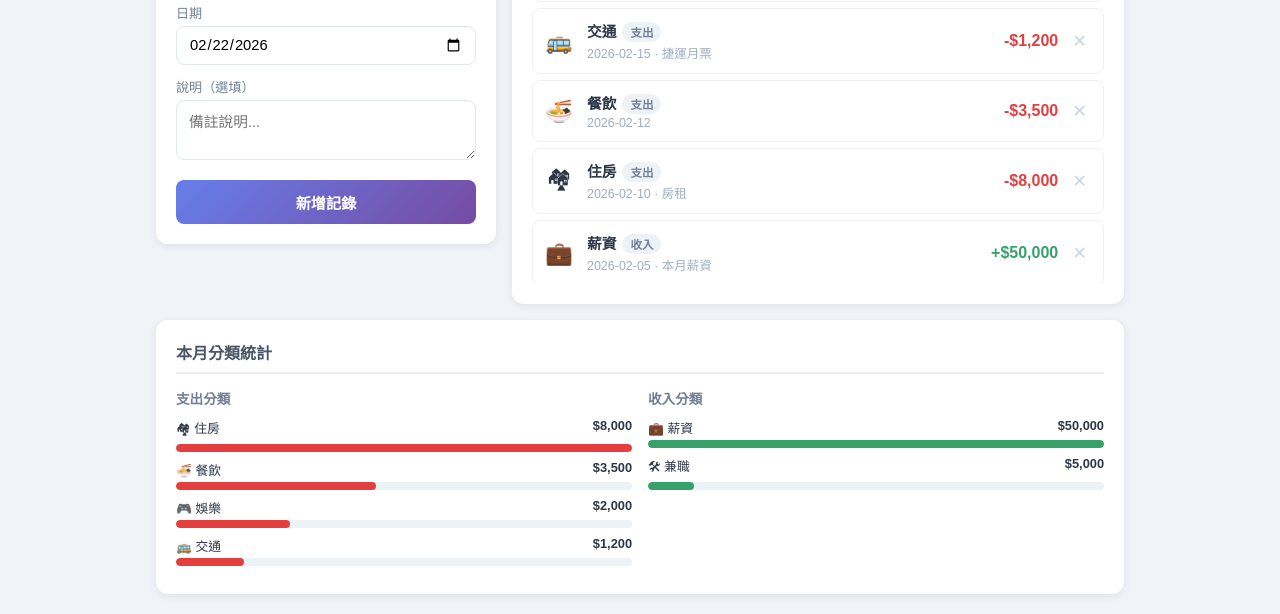
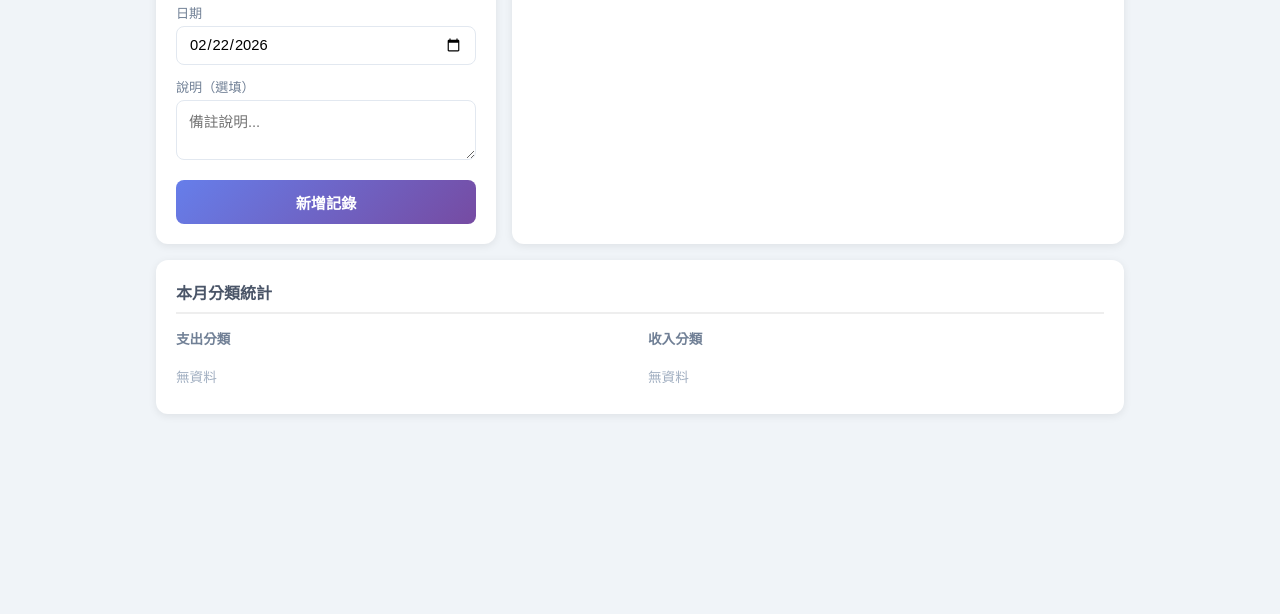
Before and after one commit to Vincent355046/Budgeting, a plain HTML site: page index.html in a window 1280 px wide. Shown: the part 491-1105 px from the top of the page. After the commit the page ends 925 px from the top, so only its background shows below. Drawn offline with Linux system fonts and the light colour scheme.

```diff
--- a/index.html
+++ b/index.html
@@ -539,20 +539,6 @@
   toastTimer = setTimeout(() => t.classList.remove('show'), 2200);
 }
 
-// Add some sample data on first load
-if (records.length === 0) {
-  const today = new Date();
-  const y = today.getFullYear(), m = String(today.getMonth()+1).padStart(2,'0');
-  records = [
-    { id:'1', type:'income', amount:50000, category:'薪資', date:`${y}-${m}-05`, note:'本月薪資' },
-    { id:'2', type:'expense', amount:8000, category:'住房', date:`${y}-${m}-10`, note:'房租' },
-    { id:'3', type:'expense', amount:3500, category:'餐飲', date:`${y}-${m}-12`, note:'' },
-    { id:'4', type:'expense', amount:1200, category:'交通', date:`${y}-${m}-15`, note:'捷運月票' },
-    { id:'5', type:'income', amount:5000, category:'兼職', date:`${y}-${m}-18`, note:'接案收入' },
-    { id:'6', type:'expense', amount:2000, category:'娛樂', date:`${y}-${m}-20`, note:'電影+聚餐' },
-  ];
-  save();
-}
 
 init();
 </script>
```
